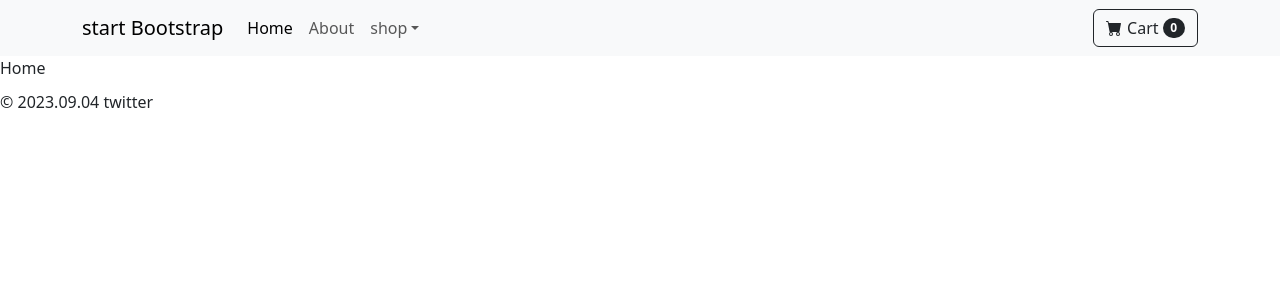
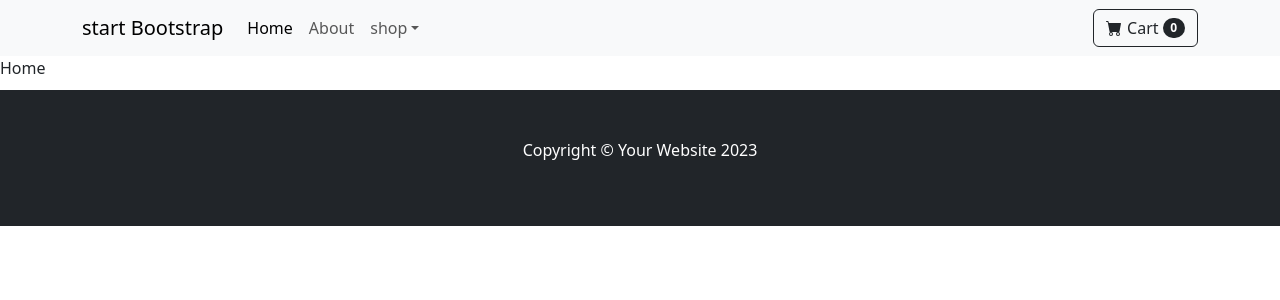
Before and after one commit to hongjeaho/react-shop-app, a React (Create React App) app: page / in a window 1280 px wide. Shown: the top 300 px of the page. Built offline with nearby package versions, Linux system fonts and the light colour scheme.

Commit message:
Change Fotter

```diff
--- a/src/components/base/Footer.tsx
+++ b/src/components/base/Footer.tsx
@@ -1,13 +1,21 @@
 import styled from '@emotion/styled/macro'
 import React from 'react'
-import { format } from 'date-fns'
+import { Container } from 'react-bootstrap'
+
+const Footter: React.FC = () => {
+  return (
+    <Footer className="py-5 bg-dark">
+      <Container>
+        <Copyright className="text-center text-white">Copyright &copy; Your Website 2023</Copyright>
+      </Container>
+    </Footer>
+  )
+}
 
 const Footer = styled.footer`
   margin-top: 10px;
 `
 
-const Footter: React.FC = () => {
-  return <Footer>&copy; {format(new Date(), 'yyyy.MM.dd')} twitter</Footer>
-}
+const Copyright = styled.p``
 
 export default Footter
```
